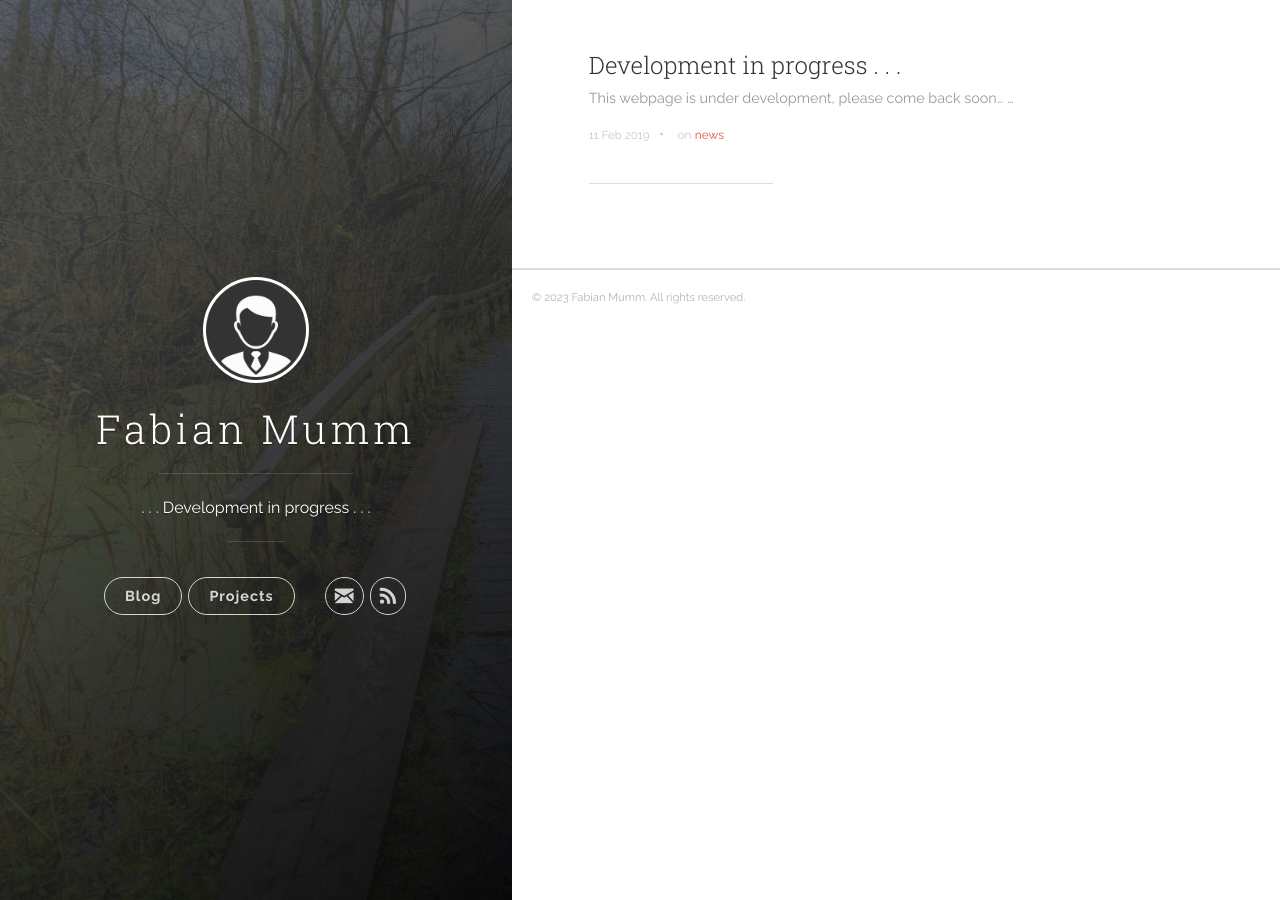
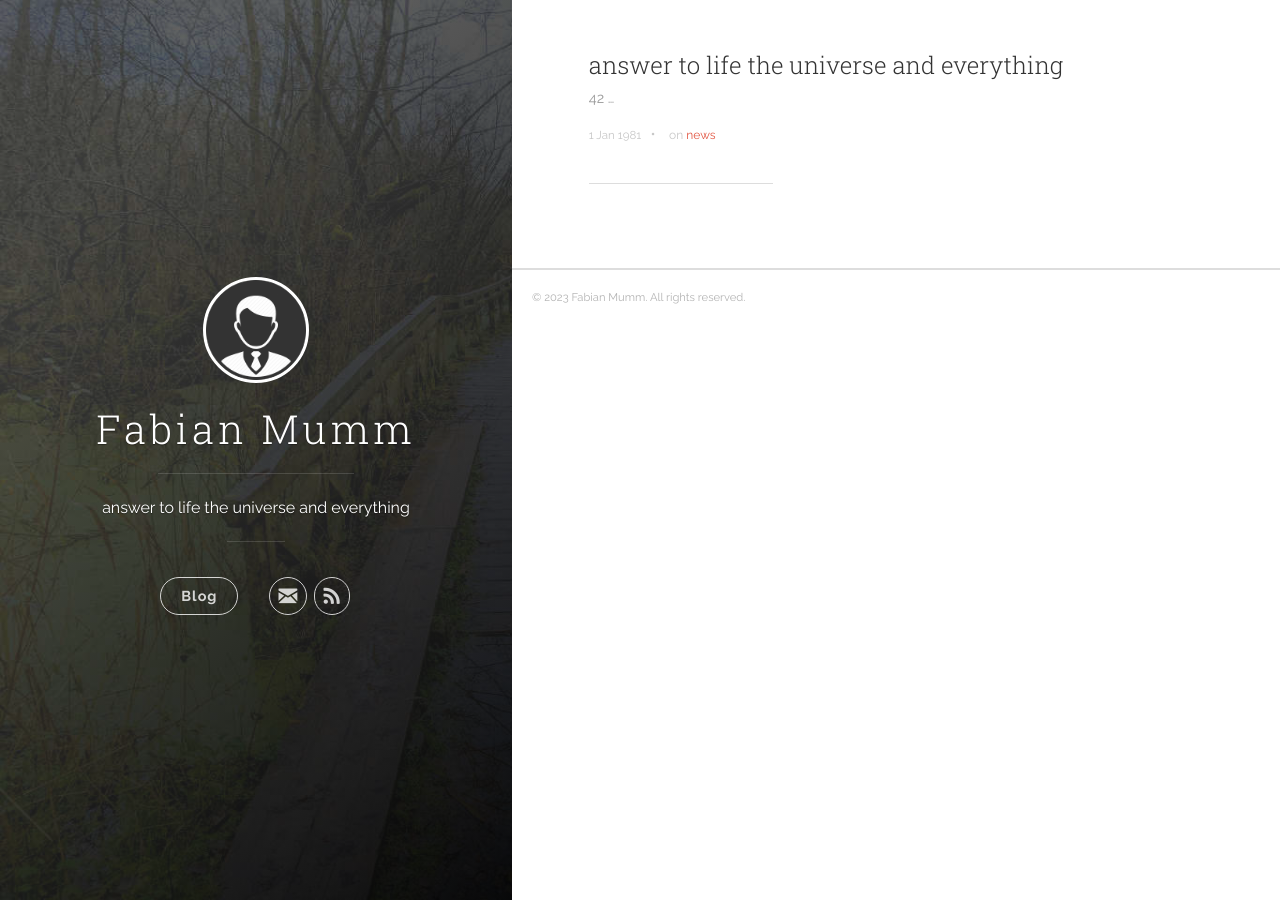
Before and after one commit to fmumm/fmumm.github.io, a Jekyll site: the page built from index.html, in a window 1280 px wide. Built offline with Jekyll 4.4.1, drawn with Linux system fonts in a browser that asks for light colours; nearby versions of some CDN libraries; the list of posts is cut into pages by our own code.

Commit message:
Update 7 files
- /_projects/jekyll.md
- /_posts/2019-02-11-development-in-progress.markdown
- /_layouts/projects.html
- /content/projects.md
- /_posts/1981-01-01-answer-to-life-the-uiverse-and-everything.markdown
- /_config.yml
- /_includes/header.html

```diff
--- a/_config.yml
+++ b/_config.yml
@@ -1,6 +1,6 @@
 # Site settings
 title: Fabian Mumm
-description: '. . . Development in progress . . .'
+description: 'answer to life the universe and everything'
 url: 'https://www.fabianmumm.de'
 baseurl: ''
 google_analytics: 'UA-113304081-1'
--- a/_includes/header.html
+++ b/_includes/header.html
@@ -21,11 +21,6 @@
           <nav class="cover-navigation cover-navigation--primary">
             <ul class="navigation">
               <li class="navigation__item"><a href="{{ site.baseurl }}/#blog" title="Link to {{ site.title }} blog" class="blog-button">Blog</a></li>
-            </ul>
-          </nav>
-	  <nav class="cover-navigation cover-navigation--primary">
-            <ul class="navigation">
-              <li class="navigation__item"><a href="{{ site.baseurl }}/projects" title="Link to {{ site.title }} projects" class="blog-button">Projects</a></li>
             </ul>
           </nav>
 
--- /dev/null
+++ b/_posts/1981-01-01-answer-to-life-the-uiverse-and-everything.markdown
@@ -0,0 +1,8 @@
+---
+title:  "answer to life the universe and everything"
+date:   1981-01-01 00:00:00
+categories: [news]
+tags: [news]
+---
+
+42
--- a/_posts/2019-02-11-development-in-progress.markdown
+++ /dev/null
@@ -1,9 +0,0 @@
----
-title:  "Development in progress . . ."
-date:   2019-02-11 10:00:00
-categories: [news]
-tags: [news]
----
-This webpage is under development, please come back soon...
-
-See: [Jekyll Project](https://projects.fabianmumm.de/projects/jekyll)
```
Also changed, not shown: _layouts/projects.html (deleted, +0 -14 lines), _projects/jekyll.md (deleted, +0 -58 lines), content/projects.md (deleted, +0 -9 lines).
